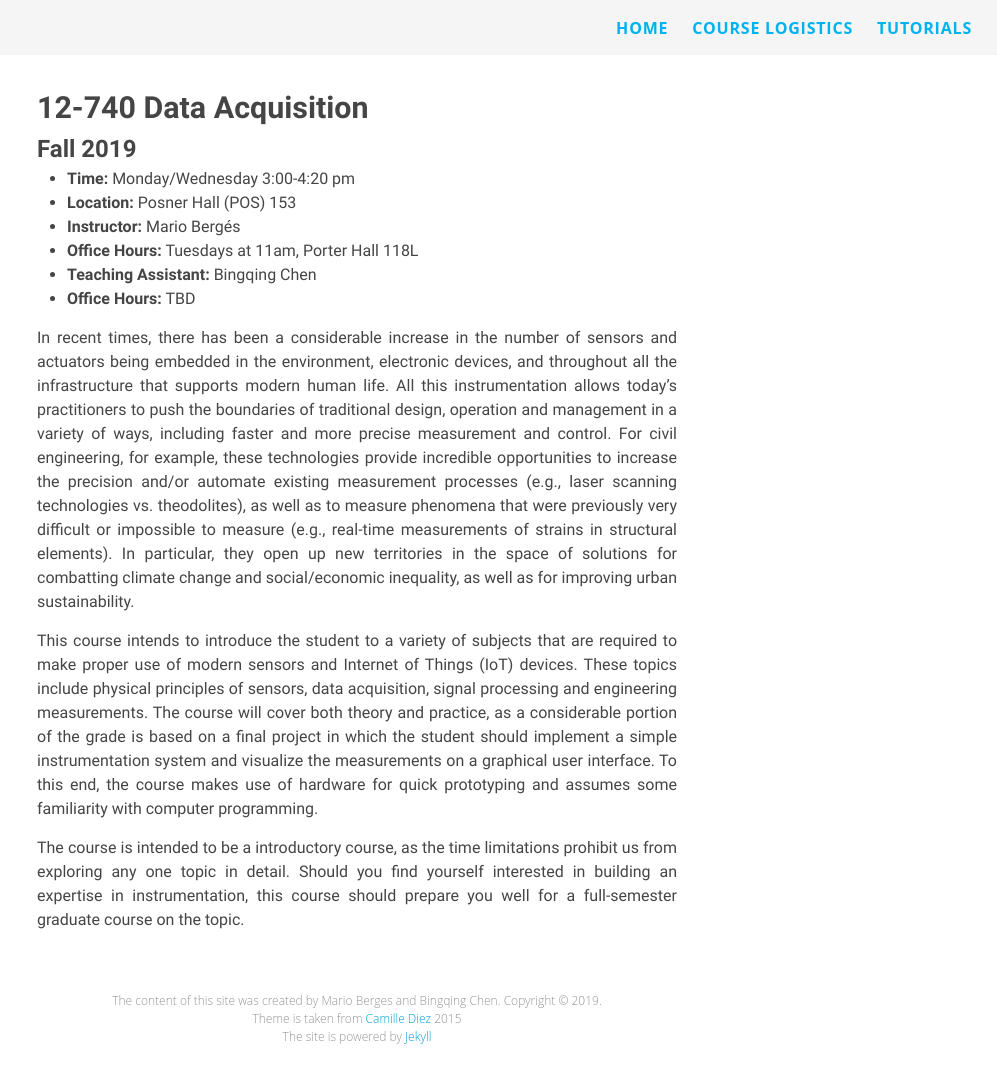
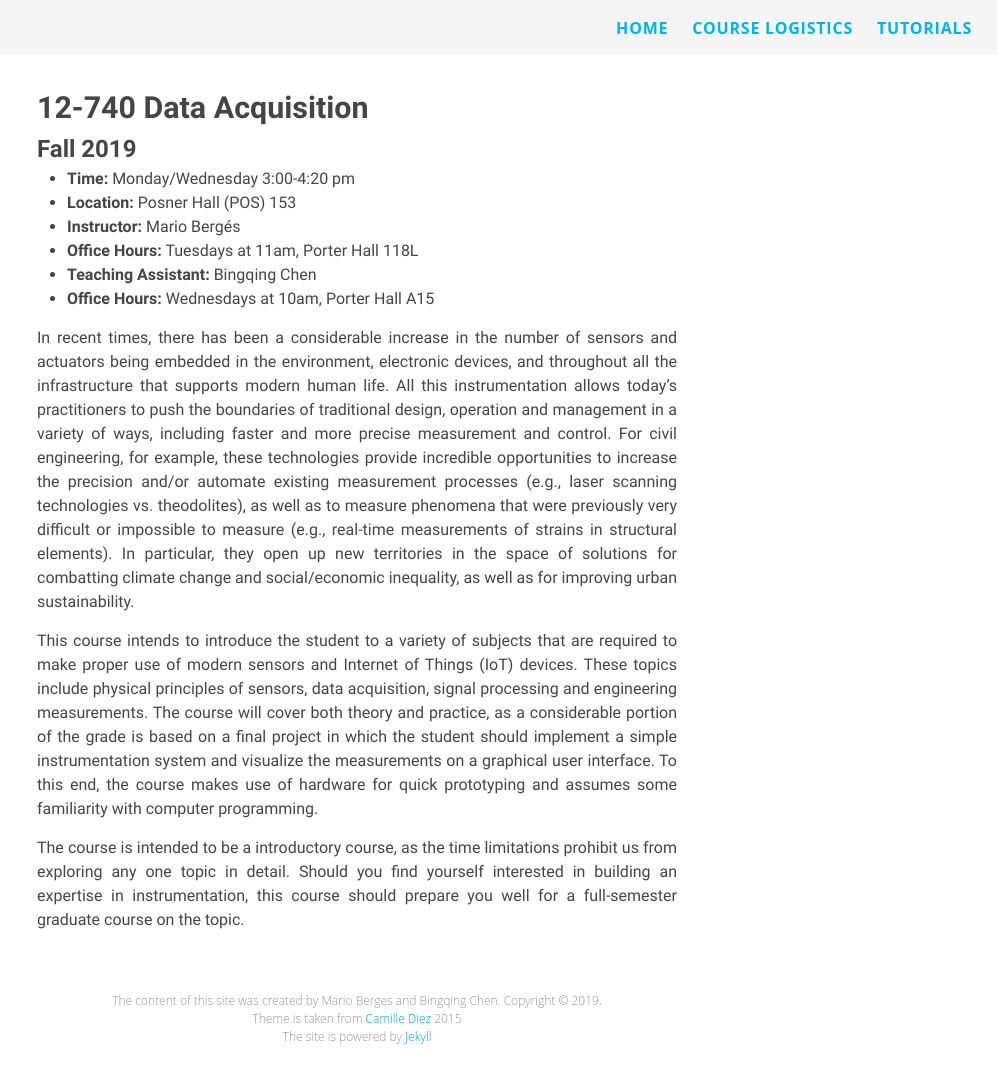
Before and after one commit to INFERLab/12740, a Jekyll site: the page built from index.md, in a window 1280 px wide. Shown: the whole page, without its empty margins (283-1280 px from the left). Built offline with Jekyll 4.4.1, drawn with Linux system fonts in a browser that asks for light colours; nearby versions of some CDN libraries; library files that are not in the unit come from our copies.

Commit message:
added TA office hours

```diff
--- a/index.md
+++ b/index.md
@@ -10,7 +10,7 @@ title: Home
 - **Instructor:** Mario Bergés
 - **Office Hours:** Tuesdays at 11am, Porter Hall 118L
 - **Teaching Assistant:** Bingqing Chen
-- **Office Hours:** TBD
+- **Office Hours:** Wednesdays at 10am, Porter Hall A15
 
 In recent times, there has been a considerable increase in the number of sensors and actuators being embedded in the environment, electronic devices, and throughout all the infrastructure that supports modern human life. All this instrumentation allows today's practitioners to push the boundaries of traditional design, operation and management in a variety of ways, including faster and more precise measurement and control. For civil engineering, for example, these technologies provide incredible opportunities to increase the precision and/or automate existing measurement processes (e.g., laser scanning technologies vs. theodolites), as well as to measure phenomena that were previously very difficult or impossible to measure (e.g., real-time measurements of strains in structural elements). In particular, they open up new territories in the space of solutions for combatting climate change and social/economic inequality, as well as for improving urban sustainability.
 
```
